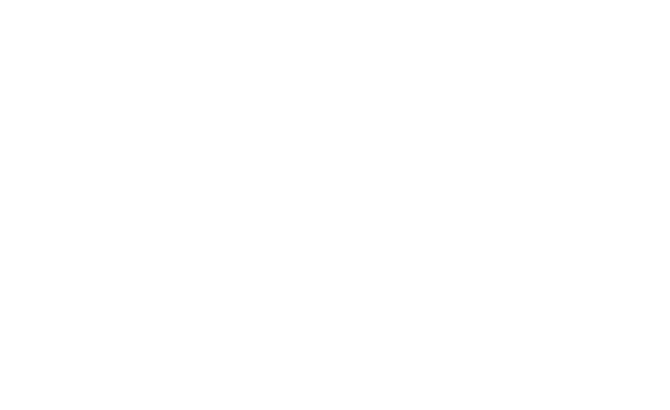
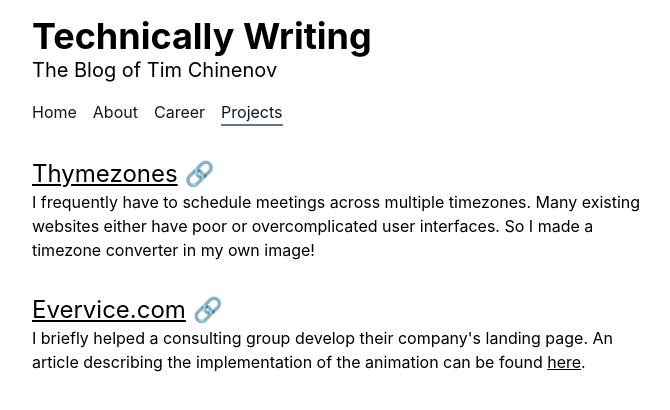
Before and after one commit to TimChinenov/tim-chinenov-resume, a React (Create React App) app: page /projects in a window 1280 px wide. Before the commit this address had no page. Shown: the top 410 px of the page, without its empty margins (296-966 px from the left). Built offline with nearby package versions, Linux system fonts and the light colour scheme.

Commit message:
Made a projects tab, and added a few projects

```diff
--- a/src/App.tsx
+++ b/src/App.tsx
@@ -5,6 +5,7 @@
 import HomePage from './home-page/home-page';
 import Layout from './layout/layout';
 import { CareerPage } from './career-page/career-page';
+import ProjectsPage from './projects/projects';
 
 function App() {
   return (
@@ -20,6 +21,7 @@
             <Route path="articles" element={ <ArticlesPage />} />
             <Route path="about" element={ <AboutPage /> } />
             <Route path="career" element={ <CareerPage />} />
+            <Route path="projects" element={ <ProjectsPage />} />
           </Route>
         </Routes>
       </BrowserRouter>
--- a/src/navbar/navbar.tsx
+++ b/src/navbar/navbar.tsx
@@ -31,6 +31,12 @@
                         <p className={(location.pathname == "/career" ? "border-slate-500 border-b-2" : "border-b-0")}>Career</p>
                     </Link>
                 </div>
+
+                <div className="text-center pr-4 text-slate-900 hover:text-slate-500 ease-in-out duration-200">
+                    <Link to="/projects">
+                        <p className={(location.pathname == "/projects" ? "border-slate-500 border-b-2" : "border-b-0")}>Projects</p>
+                    </Link>
+                </div>
             </section>
         </div>)
 }
--- /dev/null
+++ b/src/projects/projects.tsx
@@ -0,0 +1,16 @@
+export default function ProjectsPage()
+{
+    return(
+        <div>
+            <div>
+                <h2><a href="https://thymezones.com" target="_blank"><u>Thymezones</u> 🔗</a></h2>
+                <p>I frequently have to schedule meetings across multiple timezones. Many existing websites either have poor or overcomplicated user interfaces. So I made a timezone converter in my own image!</p>
+            </div>
+
+            <div className="pt-8">
+                <h2><a href="https://evervice.com"><u>Evervice.com</u> 🔗</a></h2>
+                <p>I briefly helped a consulting group develop their company's landing page. An article describing the implementation of the animation can be found <a href="https://medium.com/swlh/building-state-based-swipe-in-animations-in-react-e6e0707e3671"><u>here</u></a>.</p>
+            </div>
+        </div>
+    )
+}
```
